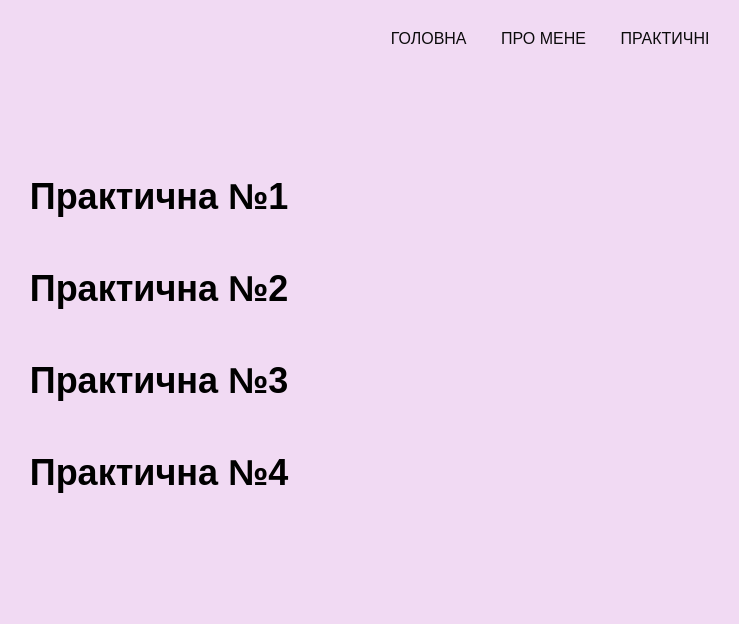
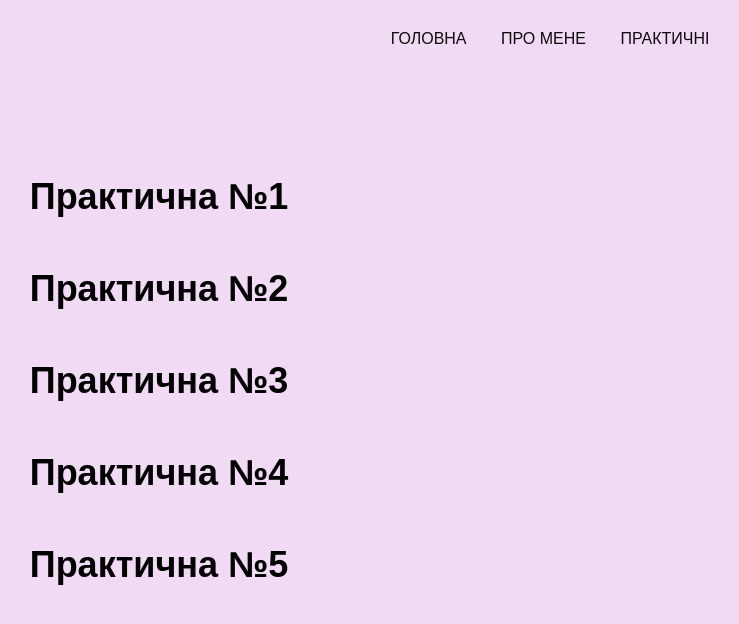
Before and after one commit to KateBryl/website, a plain HTML site: page pr/pr.html in a window 1280 px wide. Shown: the whole page, without its empty margins (481-1220 px from the left). Drawn offline with Linux system fonts and the light colour scheme.

Commit message:
Update pr.html

```diff
--- a/pr/pr.html
+++ b/pr/pr.html
@@ -40,6 +40,11 @@
                 Практична №4
             </a>
         </div>
+         <div class="div__tasks">
+            <a href="rozklad/rozklad.html"  class="prTask task4">
+                Практична №5
+            </a>
+        </div>
     </div>
 </body>
 </html>
```
